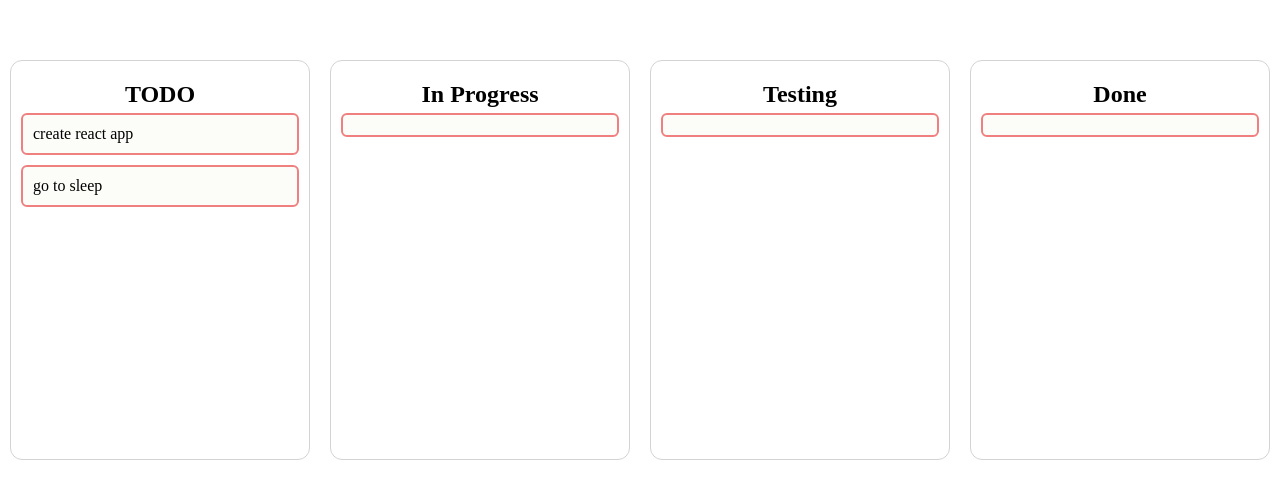
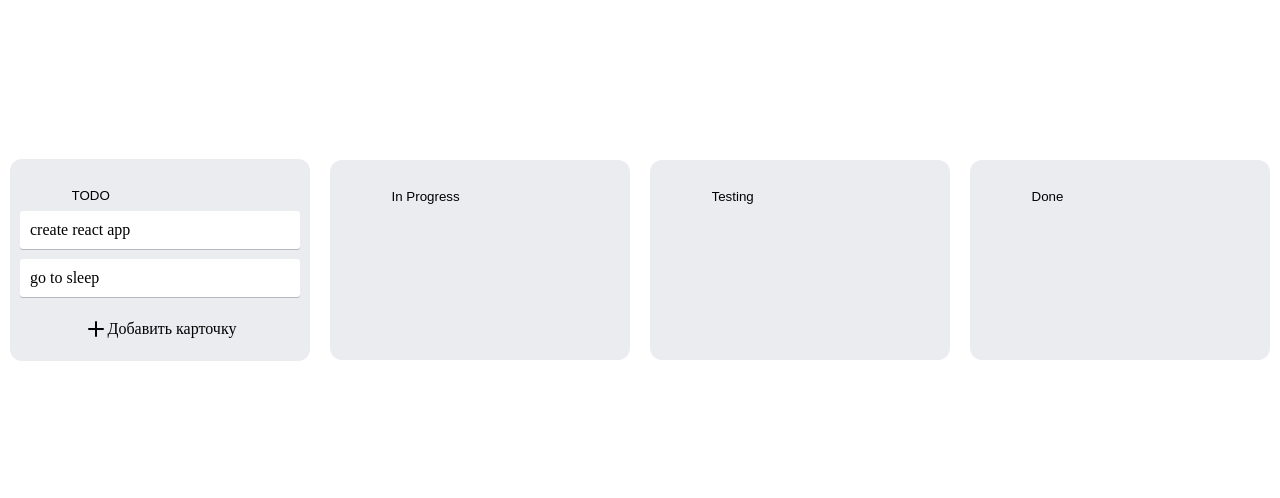
Before and after one commit to soinanim/trello-app, a React (Create React App) app: page / in a window 1280 px wide. Shown: the part 140-638 px from the top of the page. Built offline with nearby package versions, Linux system fonts and the light colour scheme.

Commit message:
minor update

```diff
--- a/src/App.css
+++ b/src/App.css
@@ -14,8 +14,9 @@
 
 .board {
     min-width: 300px;
-    min-height: 400px;
-    border: 1px solid lightgray;
+    min-height: 200px;
+    /* border: 1px solid lightgray; */
+    background-color: #ebecf0;
     padding: 20px 10px;
     border-radius: 12px;
     margin: 10px;
@@ -29,12 +30,26 @@
     font-weight: 700;
 }
 
+.board-title input {
+    border: none;
+    background-color: transparent;
+}
+
 .item {
     width: 100%;
-    border: 2px solid lightcoral;
+    /*border-bottom: 1px solid gray;*/
+    border-radius: 3px;
+    box-shadow: 0 1px 0 #091e4240;
+    cursor: pointer;
+    background-color: #ffffff;
     padding: 10px;
-    border-radius: 6px;
+    /*border-radius: 6px;*/
     margin: 5px 0;
-    cursor: grab;
-    background-color: #fcfcf9;
+    /*background-color: #fcfcf9;*/
 }
+
+.add-item {
+    display: flex;
+    align-items: center;
+    margin-top: 15px;
+}
--- a/src/App.tsx
+++ b/src/App.tsx
@@ -3,74 +3,46 @@ import './App.css';
 
 const App = () => {
 
-    const [boards, setBoards] = useState([
+    const [boards, setBoards] = useState<({id: number, title: string, items: {id: number, title: string}[]})[]>([
         {id: 1, title: 'TODO', items: [{id: 1, title: 'create react app'},{id: 2, title: 'go to sleep'}]},
-        {id: 2, title: 'In Progress', items: [{id: 0, title: ''}]},
-        {id: 3, title: 'Testing', items: [{id: 0, title: ''}]},
-        {id: 4, title: 'Done', items: [{id: 0, title: ''}]},
+        {id: 2, title: 'In Progress', items: []},
+        {id: 3, title: 'Testing', items: []},
+        {id: 4, title: 'Done', items: []},
     ]);
 
-    const [currentBoard, setCurrentBoard] = useState({
-        id: 0,
-        title: '',
-        items: [{id: 0, title: ''}],
-    });
-    const [currentItem, setCurrentItem] = useState({
-        id: 0,
-        title: '',
-    });
 
-    function dragOverHandler(e: React.DragEvent<HTMLDivElement>) {
-        e.preventDefault();
+    function changeTitle(board: { id: number; title: string; items: { id: number; title: string }[] } | { id: number; title: string; items?: undefined }, e: React.ChangeEvent<HTMLInputElement>) {
+        // setBoards((boards) => {
+        //     return boards.map((b) => (b.id === board.id)
+        //         ? ({
+        //             ...boards,
+        //             title: e.target.value,
+        //         })
+        //         : {...boards}
+        //     );
+        // })
     }
 
-
-    function dragLeaveHandler(e: React.DragEvent<HTMLDivElement>) {
-
-    }
-
-
-    function dragStartHandler(e:  React.DragEvent<HTMLDivElement>, board: { id: number; title: string; items: { id: number; title: string; }[]; }, item: { id: number; title: string; }) {
-        setCurrentBoard(board);
-        setCurrentItem(item);
-    }
-
-
-    function dragEndHandler(e: React.DragEvent<HTMLDivElement>) {
-    }
-
-
-    function dropHandler(e: React.DragEvent<HTMLDivElement>, board: { id: number; title: string; items: { id: number; title: string; }[]; }, item: { id: number; title: string; }) {
-        e.preventDefault();
-        const currentIndex = currentBoard.items.indexOf(currentItem);
-        currentBoard.items.splice(currentIndex, 1);
-        const dropIndex = board.items.indexOf(item);
-        board.items.splice(dropIndex + 1, 0, currentItem);
-        // @ts-ignore
-        setBoards(boards.map((b) => {
-            if (b.id === board.id) {
-                return board;
-            }
-        }))
-
+    function addItem() {
+        // setState, board.items.push()
     }
 
     return (
         <div className="app">
             {boards.map((board) => (
                 <div className="board">
-                    <div className="board-title">{board.title}</div>
+                    <div className="board-title">
+                        <input key={board.id} type="text" defaultValue={board.title} onChange={(e) => changeTitle(board, e)}/>
+                    </div>
                     {board.items.map((item) =>
-                        <div className="item" draggable={true}
-                             onDragOver={(e) => dragOverHandler(e)}
-                             onDragLeave={(e) => dragLeaveHandler(e)}
-                             onDragStart={(e) => dragStartHandler(e, board, item)}
-                             onDragEnd={(e) => dragEndHandler(e)}
-                             onDrop={(e) => dropHandler(e, board, item)}
-                        >
-                            {item.title}
+                        <div className="item">{item.title}</div>
+                    )}
+                    {board.items.length > 0 &&
+                        <div className="add-item" onClick={addItem}>
+                            <img src="/images/plus.svg" alt="add card"/>
+                            Добавить карточку
                         </div>
-                    )}
+                    }
                 </div>
             ))}
         </div>
```
Also changed, not shown: public/images/plus.svg (added).
